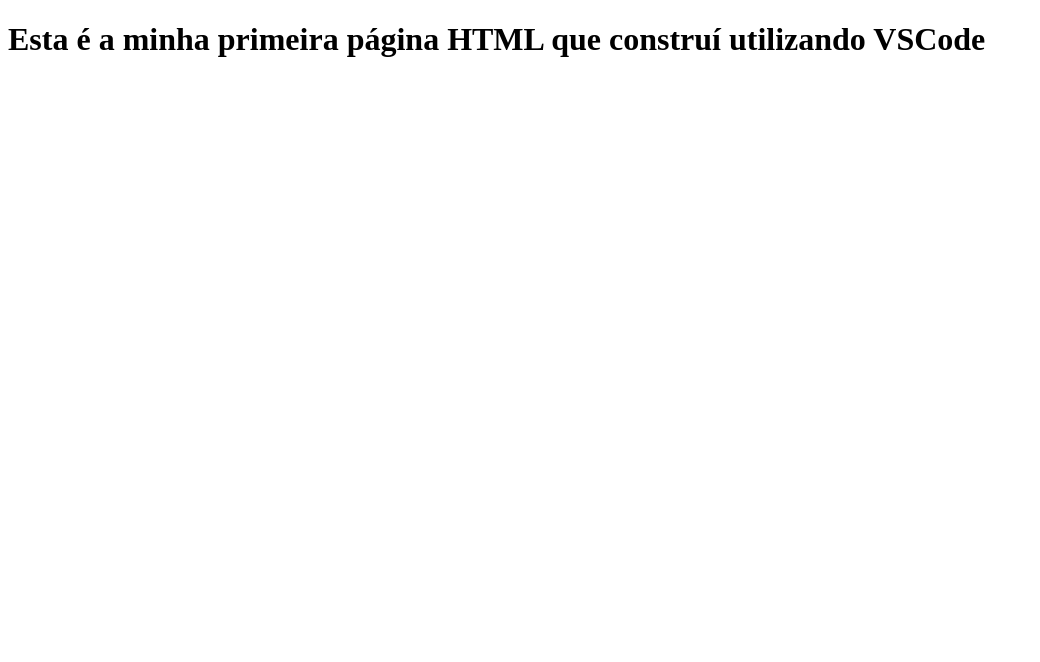
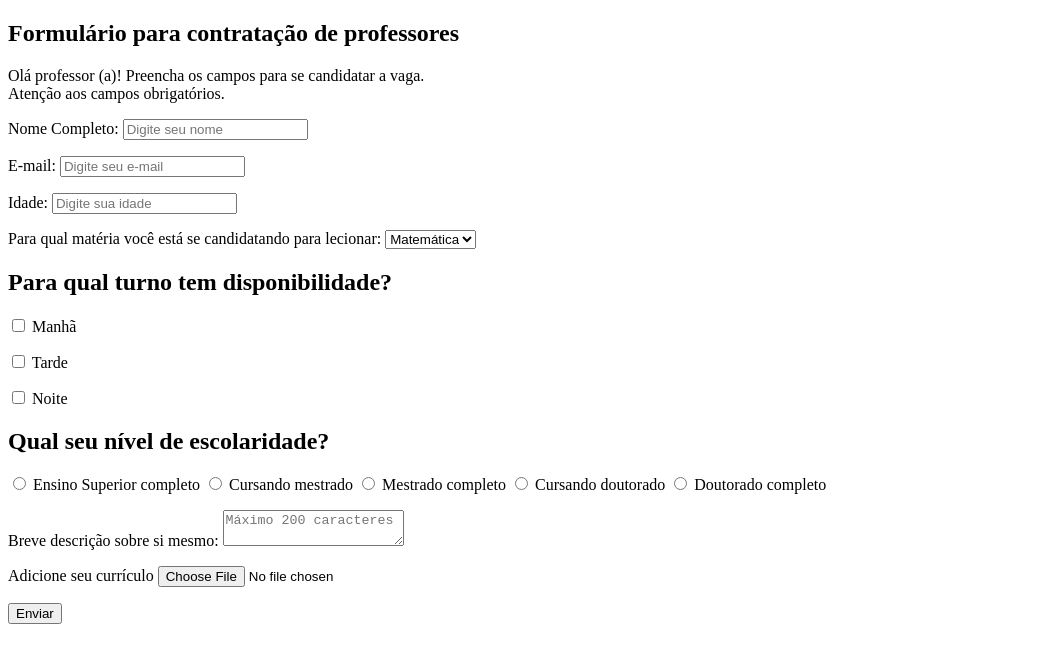
Before and after one commit to Paula2681/meuprimeirocodigo, a plain HTML site: page index.html in a window 1280 px wide. Shown: the whole page, without its empty margins (0-1040 px from the left). Drawn offline with Linux system fonts and the light colour scheme.

Commit message:
Add files via upload

```diff
--- a/index.html
+++ b/index.html
@@ -1,11 +1,116 @@
 <!DOCTYPE html>
-<html lang="en">
+<html lang="pt-BR">
 <head>
     <meta charset="UTF-8">
-    <meta name="viewport" content="width=>, initial-scale=1.0">
-    <title>meu primeiro codigo</title>
+    <meta name="viewport" content="width=device-width, initial-scale=1.0">
+
+    <title>Formulário de Contratação</title>
+
 </head>
+
 <body>
-    <h1>Esta é a minha primeira página HTML que construí utilizando VSCode</h1>
+    <section>
+        <h1>Formulário para contratação de professores</h1>
+
+    <p>
+        Olá professor (a)! Preencha os campos para se candidatar a vaga.
+        <br>
+        Atenção aos campos obrigatórios.
+    </p>
+
+    <div class="wrapper">
+        <form id="form" name="form">
+            <label for="name">Nome Completo:</label>
+            <input type="text" placeholder="Digite seu nome" required/>
+
+            <p>
+                <label for="email">E-mail:</label>
+                <input type="email" name="email" placeholder="Digite seu e-mail" required/>
+            </p>
+
+            <p>
+                <label for="idade">Idade:</label>
+                <input type="text" placeholder="Digite sua idade" required>
+            </p>
+
+            <p>
+
+            </p>
+            <label for="subject">Para qual matéria você está se candidatando para lecionar:</label>
+            <select type="text" name="subject">
+                <option value="math">Matemática</option>
+                <option value="portuguese">Português</option>
+                <option value="biology">Biologia</option>
+                <option value="science">Ciências</option>
+                <option value="history">História</option>
+                <option value="geography">Geografia</option>
+                <option value="arts">Artes</option>
+              </select>
+
+
+            <p>
+                <h2>Para qual turno tem disponibilidade?</h2>
+            </p>
+
+            <p>
+                <input type="checkbox" id="manhã" name="availableShifts" value="manhã"/>
+                <label for="manhã">Manhã</label>
+            </p>
+
+            <p>
+                <input type="checkbox" id="tarde" name="availableShifts" value="tarde"/>
+                <label for="tarde">Tarde</label>
+            </p>
+
+            <p>
+                <input type="checkbox" id="noite" name="availableShifts" value="noite"/>
+                <label for="noite">Noite</label>
+            </p>
+
+            <p>
+                <h2>Qual seu nível de escolaridade?</h2>
+            </p>
+
+            <div class="radio-inputs-wrapper">
+                <label for="graduated">
+                  <input type="radio" name="schooling" id="graduated" value="graduated" />
+                  Ensino Superior completo
+                </label>
+                <label for="studyingMasters">
+                  <input type="radio" name="schooling" id="studyingMasters" value="studyingMasters" />
+                  Cursando mestrado
+                </label>
+                <label for="mastersDegreeComplete">
+                  <input type="radio" name="schooling" id="mastersDegreeComplete" value="mastersDegreeComplete" />
+                  Mestrado completo
+                </label>
+                <label for="studyingDoctorate">
+                  <input type="radio" name="schooling" id="studyingDoctorate" value="studyingDoctorate" />
+                  Cursando doutorado
+                </label>
+                <label for="doctorateDegreeComplete">
+                  <input type="radio" name="schooling" id="doctorateDegreeComplete" value="doctorateDegreeComplete" />
+                  Doutorado completo
+                </label>
+              </div>
+
+            <p>
+                <label>Breve descrição sobre si mesmo:</label>
+                <textarea id="description" name="description" placeholder="Máximo 200 caracteres"></textarea>
+            </p>
+
+            <p>
+                <label for="cv">Adicione seu currículo</label>
+                <input type="file" name="cv" accept="application/pdf">
+            </p>
+
+            <footer>
+                <button class="submit-button">Enviar</button>
+            </footer>
+        </form>
+    </div>
+    </section>
+
+
 </body>
 </html>
```
